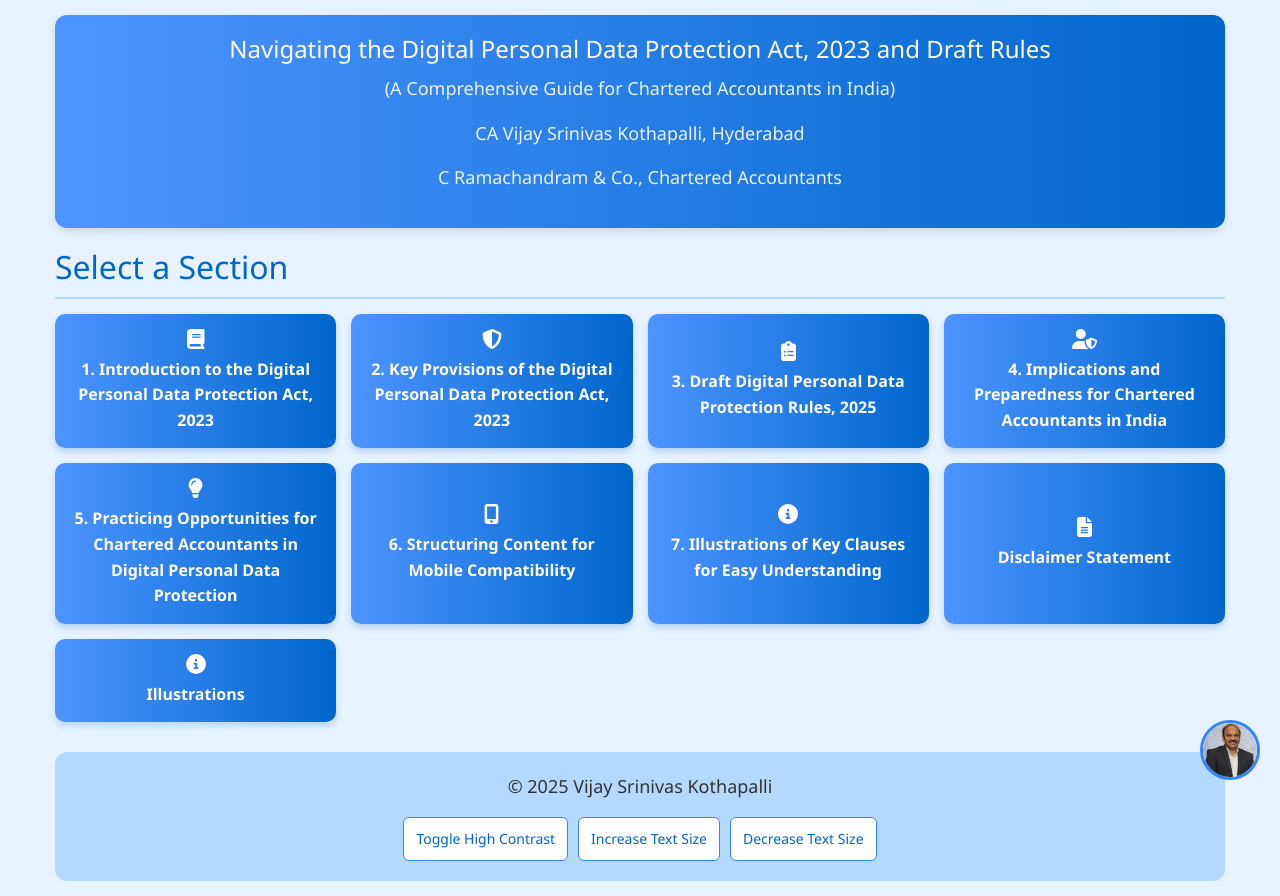
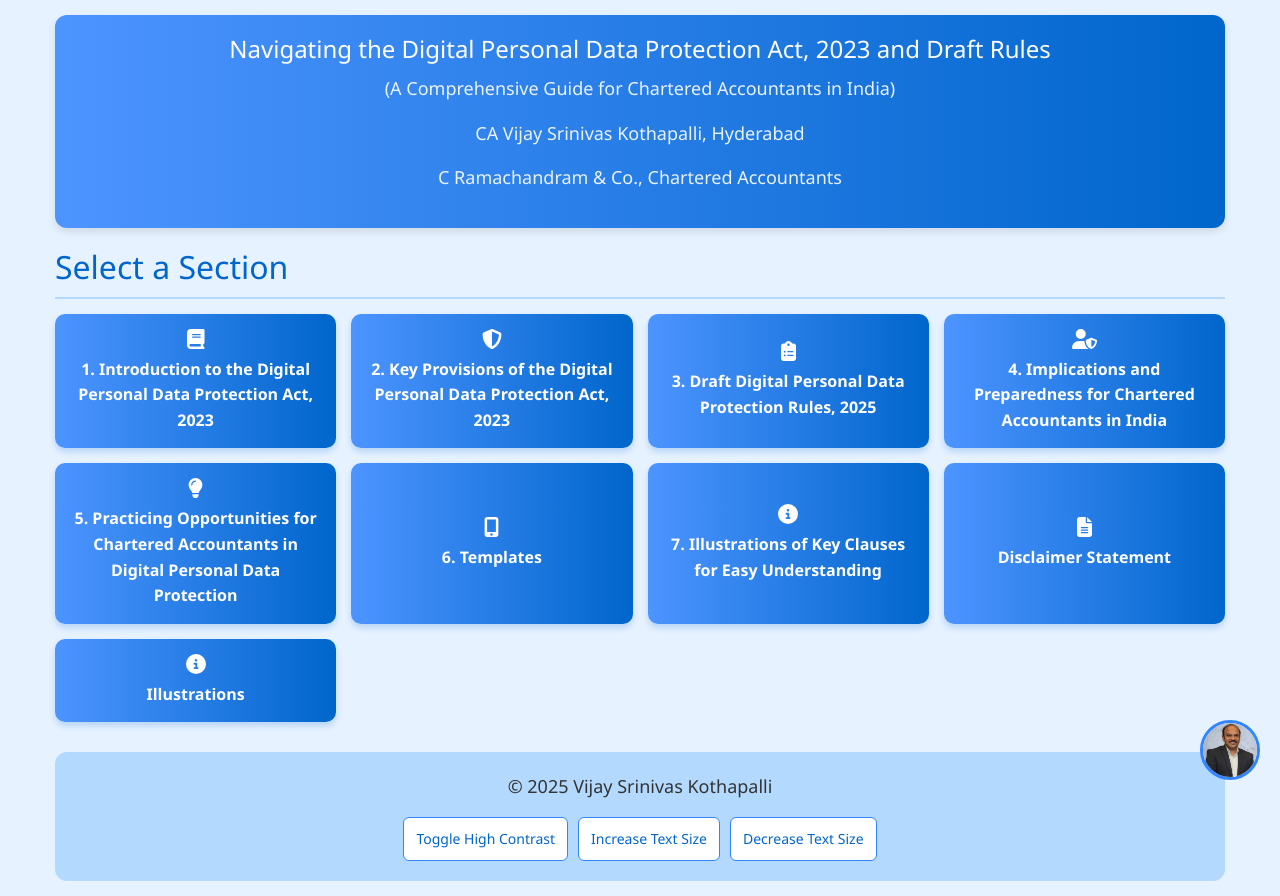
Before and after one commit to aiforvijay/dpdpa-guide, a React (Create React App) app: page / in a window 1280 px wide. Built offline with nearby package versions, Linux system fonts and the light colour scheme.

Commit message:
Update contentData.ts

```diff
--- a/src/data/contentData.ts
+++ b/src/data/contentData.ts
@@ -612,15 +612,34 @@ export const contentData = [
   },
   {
     id: 'section6',
-    title: '6. Structuring Content for Mobile Compatibility',
+    title: '6. Templates',
     content: `
-      <p>To ensure the content is mobile-compatible for easy access during the presentation, the information needs to be organized logically with clear
-      headings (using H1, H2, H3 tags), subheadings, and concise paragraphs. Bullet points and numbered lists should be used extensively to present
-      key data points and obligations in a scannable format.</p>
+      <p>*These templates are for illustrative purposes only</P>
+      <p>Illustrative Consent Request Form</p>
+      <p>(Section 5 of Digital Personal Data Protection Act, 2023)</p>
 
-      <p>A summary table of key compliance requirements for Data Fiduciaries and another table outlining practicing opportunities for Chartered Accountants
-      can be included for quick reference. The language should be clear and avoid unnecessary jargon, with brief explanations provided for technical terms
-      where needed. Any images should be optimized for mobile loading.</p>
+      <p>In accordance with the provisions of Section 6 of Digital Personal Data Protection Act, 2023 the information specified under Part I of this Consent Request Form is needed for the purposes of Goods or Services specified in Part II of this Consent Request Form.</p>
+      <p>As a Data Principle, that is your good self, you have following rights, the details of which are provided in detail on our website at the following link: www.xyzdatafiduciary.com, in relation to information provided by you in Part I of this Consent Request Form.</p>
+      <p>1.	Right to access information about your personal data</p>
+      <p>2.	Right to Correction and erasure of your personal data</p>
+      <p>3.	Right of Grievance Redressal</p>
+      <p>4.	Right to Nominate</p>
+      <p>You may revoke your consent any time by writing to consent-trackingxxx@xyzdatafiduciary.com. However, please note that, if your request for goods or services is under process, your request for revoking the consent will be applied only after completion of such process.
+      Further any time during or after processing your requirement, if you have any complaints on the method of processing your information including storing, use, disclosure, sharing, transferring etc., you may contact Mr. / Mrs. ABCD (Data Protection Officer ) at his E-mail : abcddpo@xyzdatafiduciary.com. In case your complaint is not resolved by the DPO, you may file a complaint with Data Protection Board of India by filing Form “XX” at the designated website of DPBI i.e., www.xxdxxpxxbxxixx.gov.in</p>
+
+      <p>                                      Part I                                	</P>
+      <p>                          (Data Principle Information)                      	</p>
+      <p>                                                                            	</p>
+      <p>	Full Name (As per Aadhaar Card)		:	                       	                </p>
+      <p>	Mobile Number (Registered In your name)	:				                            </p>
+      <p>	Email ID (Registered & used by you)		:			                                </p>
+      <p>	Last Four Digits of Your Aadhaar Card		:			                              </p>
+      <p>										                                                          </p>
+      <p>                                      Part II 				                        </p>
+      <p>                           (Goods of Services Required)			                </p>
+
+      <p>	Annexure 1 (List of Goods Required)					                                </p>
+      <p>	Annexure 2 (List of Services Required)					                            </p>
     `
   },
   {
```
